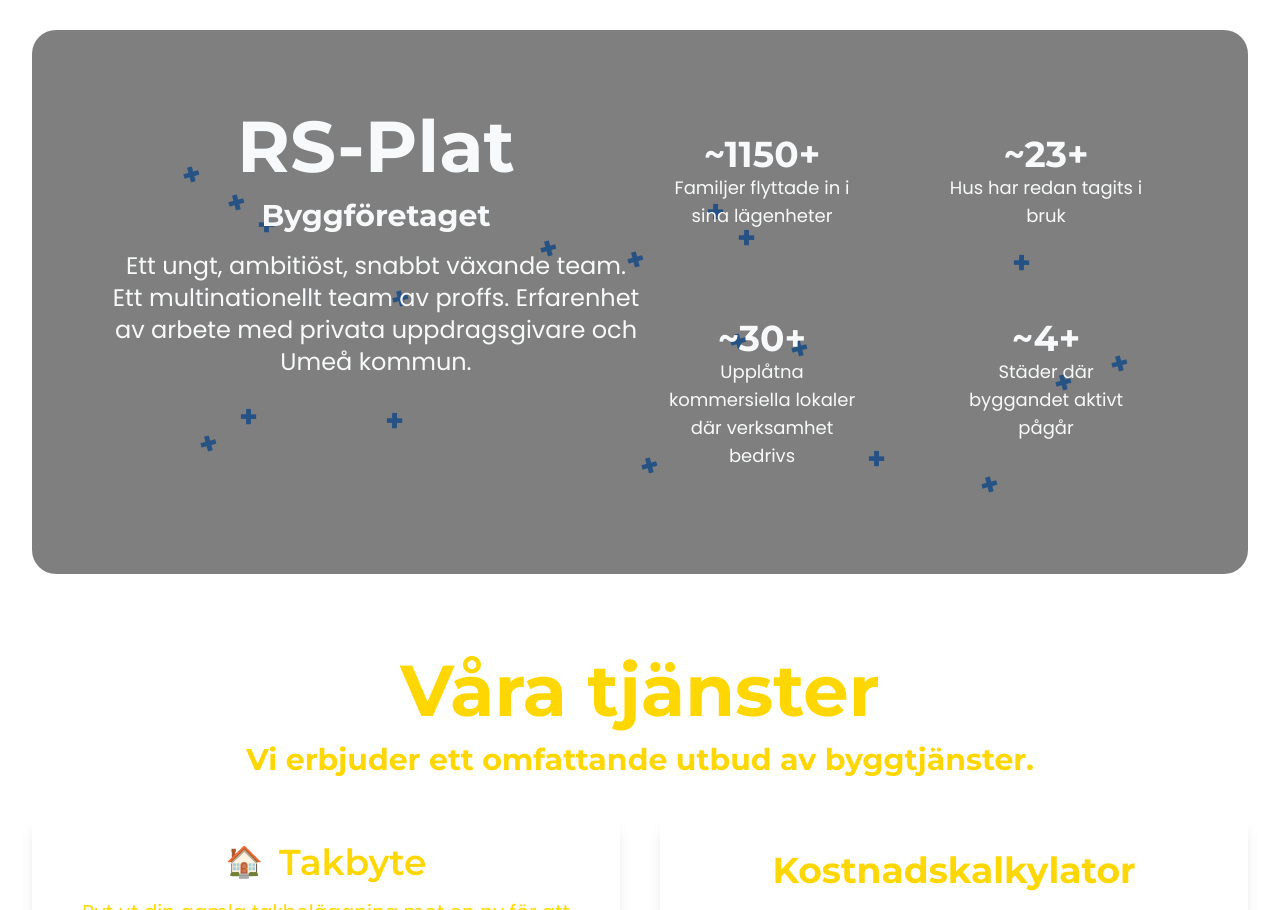
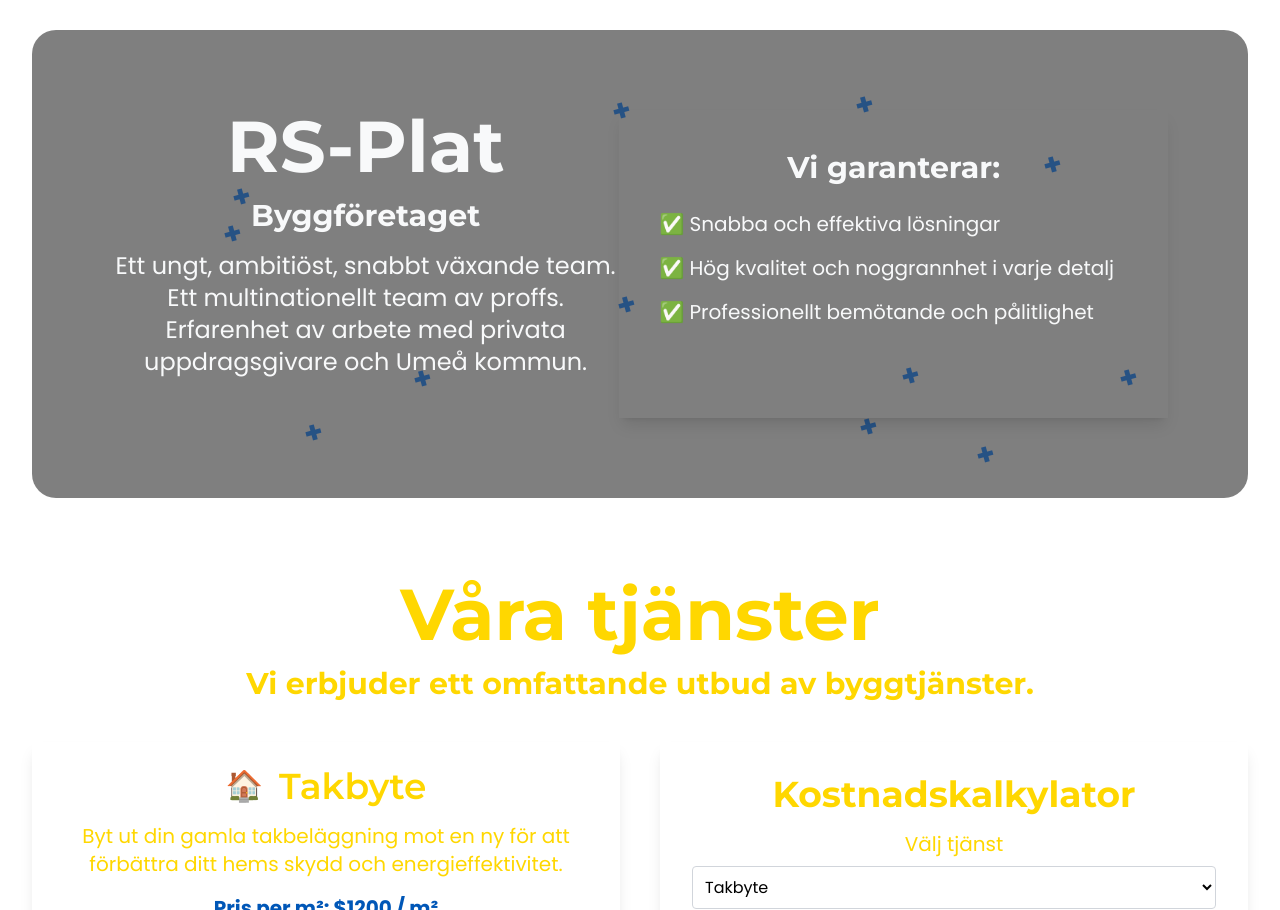
Before and after one commit to zuzeyka/rs-plat, a React (Vite) app: page / in a window 1280 px wide. Shown: the part 802-1712 px from the top of the page. Built offline with nearby package versions, Linux system fonts and the light colour scheme.

Commit message:
edited about section

```diff
--- a/src/components/About.tsx
+++ b/src/components/About.tsx
@@ -1,33 +1,8 @@
 import { useTranslation } from 'react-i18next';
-import { motion } from 'framer-motion';
-import { useEffect, useState } from 'react';
 import GeometricDecorations from '@/components/GeometricDecorations';
 
 const About = () => {
     const { t } = useTranslation();
-    const [isVisible, setIsVisible] = useState(false);
-
-    useEffect(() => {
-        const handleScroll = () => {
-            const section = document.getElementById('about');
-            if (section) {
-                const rect = section.getBoundingClientRect();
-                if (rect.top < window.innerHeight - 100) {
-                    setIsVisible(true);
-                }
-            }
-        };
-
-        window.addEventListener('scroll', handleScroll);
-        return () => window.removeEventListener('scroll', handleScroll);
-    }, []);
-
-    const stats = [
-        { id: 1, value: 1150, label: t('about.families') },
-        { id: 2, value: 23, label: t('about.objects') },
-        { id: 3, value: 30, label: t('about.commercial') },
-        { id: 4, value: 4, label: t('about.cities') },
-    ];
 
     return (
         <section id="about" className="relative w-full text-center text-typography-dark">
@@ -46,26 +21,13 @@
                     <p className="lg:text-2xl text-lg z-10 leading-relaxed mb-10">{t('about.description')}</p>
                 </div>
 
-                <div className="grid grid-cols-2 gap-10 w-full z-10">
-                    {stats.map((stat) => (
-                        <motion.div
-                            key={stat.id}
-                            className="rounded-lg p-6 z-10"
-                            initial={{ opacity: 0, y: 20 }}
-                            animate={isVisible ? { opacity: 1, y: 0 } : {}}
-                            transition={{ duration: 0.5, delay: stat.id * 0.2 }}
-                        >
-                            <motion.h3
-                                className="text-4xl font-bold z-10"
-                                initial={{ opacity: 0 }}
-                                animate={isVisible ? { opacity: 1 } : {}}
-                                transition={{ duration: 0.8, delay: stat.id * 0.3 }}
-                            >
-                                ~{isVisible ? stat.value : '0'}+
-                            </motion.h3>
-                            <p className="text-lg z-10">{stat.label}</p>
-                        </motion.div>
-                    ))}
+                <div className="w-full z-10 text-left p-4 text-left lg:p-10 bg-background rounded-lg shadow-lg relative">
+                    <h3 className="lg:text-3xl text-2xl text-center font-bold mb-6">{t('about.guaranteeTitle', 'Vi garanterar:')}</h3>
+                    <ul className="space-y-4 lg:text-xl text-lg">
+                        <li>✅ {t('about.point1')}</li>
+                        <li>✅ {t('about.point2')}</li>
+                        <li>✅ {t('about.point3')}</li>
+                    </ul>
                 </div>
             </div>
         </section>
--- a/src/locales/en.json
+++ b/src/locales/en.json
@@ -15,10 +15,10 @@
         "title": "RS-Plat",
         "subtitle": "The construction company",
         "description": "A young, ambitious, fast-growing team. A multinational team of professionals. Experience working with private clients and Umeå municipality.",
-        "families": "Families moved into their apartments",
-        "objects": "House has already been taken in use",
-        "commercial": "Leased commercial premises where operations are conducted",
-        "cities": "Cities where construction is actively going on"
+        "guaranteeTitle": "We guarantee:",
+        "point1": "Fast and efficient solutions",
+        "point2": "High quality and attention to detail",
+        "point3": "Professional service and reliability"
     },
     "objects": {
         "title": "Objects",
--- a/src/locales/sv.json
+++ b/src/locales/sv.json
@@ -15,10 +15,10 @@
         "title": "RS-Plat",
         "subtitle": "Byggföretaget",
         "description": "Ett ungt, ambitiöst, snabbt växande team. Ett multinationellt team av proffs. Erfarenhet av arbete med privata uppdragsgivare och Umeå kommun.",
-        "families": "Familjer flyttade in i sina lägenheter",
-        "objects": "Hus har redan tagits i bruk",
-        "commercial": "Upplåtna kommersiella lokaler där verksamhet bedrivs",
-        "cities": "Städer där byggandet aktivt pågår"
+        "guaranteeTitle": "Vi garanterar:",
+        "point1": "Snabba och effektiva lösningar",
+        "point2": "Hög kvalitet och noggrannhet i varje detalj",
+        "point3": "Professionellt bemötande och pålitlighet"
     },
     "objects": {
         "title": "Objekt",
```
